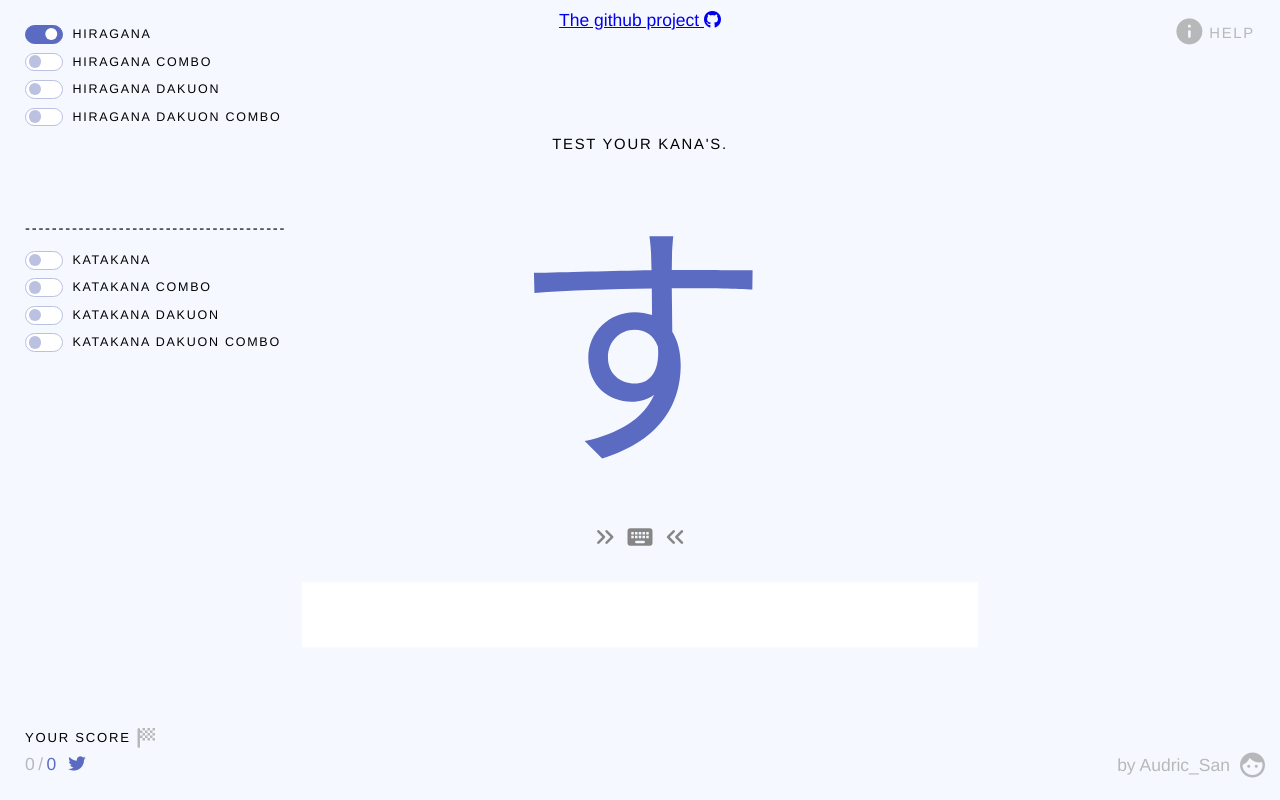
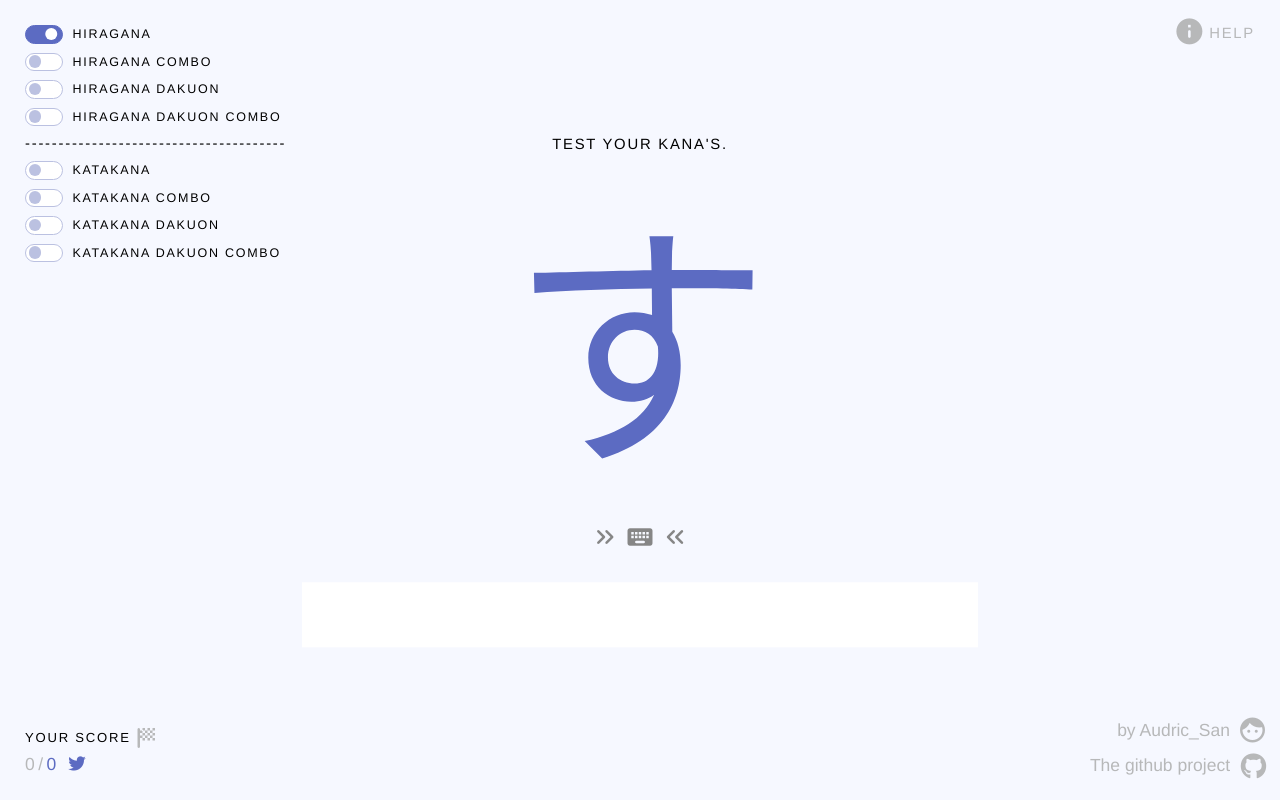
Before and after one commit to AudricSan/kanaTraining, a PHP site: page /view/index.html in a window 1280 px wide. Run offline with PHP 8.4, Linux system fonts and the light colour scheme; some libraries are stand-ins or nearby versions.

Commit message:
Update index.css

```diff
--- a/view/ellements/css/index.css
+++ b/view/ellements/css/index.css
@@ -118,23 +118,6 @@ p.test-skills {
   color: #868686;
 }
 
-.author{
-  margin-bottom: 0.5rem;
-  text-decoration: none;
-
-  position: fixed;
-  right: 40px;
-  bottom: 12px;
-  color: #b7b8b9;
-  font-weight: 400;
-}
-
-.iconface{
-  position: inherit;
-  right: 10px;
-  bottom: 16px;
-}
-
 .score .total {
   color: #5c6bc2;
 }
@@ -188,10 +171,6 @@ p.test-skills {
   color: #5c6bc2 !important;
 }
 
-.author:hover, .author:hover span{
-  color: #5c6bc2 !important;
-}
-
 label {
   font-weight: 500;
   font-size: 0.75rem;
@@ -224,3 +203,54 @@ input {
 .hidden{
   opacity: 0;
 }
+
+.author{
+  margin-bottom: 0.5rem;
+  text-decoration: none;
+
+  position: fixed;
+  right: 40px;
+  bottom: 40px;
+  color: #b7b8b9;
+  font-weight: 400;
+}
+
+.author:hover, .author:hover span{
+  color: #84D1A0 !important;
+}
+
+.iconface{
+  position: inherit;
+
+  right: 10px;
+  bottom: 44px;
+}
+
+.git{
+  margin-bottom: 0.5rem;
+  text-decoration: none;
+  margin-top: 10px;
+  position: fixed;
+  right: 40px;
+  bottom: 12px;
+  color: #b7b8b9;
+  font-weight: 400;
+}
+
+.git:hover, .git:hover span{
+  color: #84D1A0 !important;
+}
+
+.icongit{
+  position: inherit;
+
+  right: 11px;
+  bottom: 17px;
+  font-size: 1.5em;
+}
+
+.divider{
+  padding-top: 0;
+  margin-top: 0;
+  margin-bottom: 8px;
+}
```
